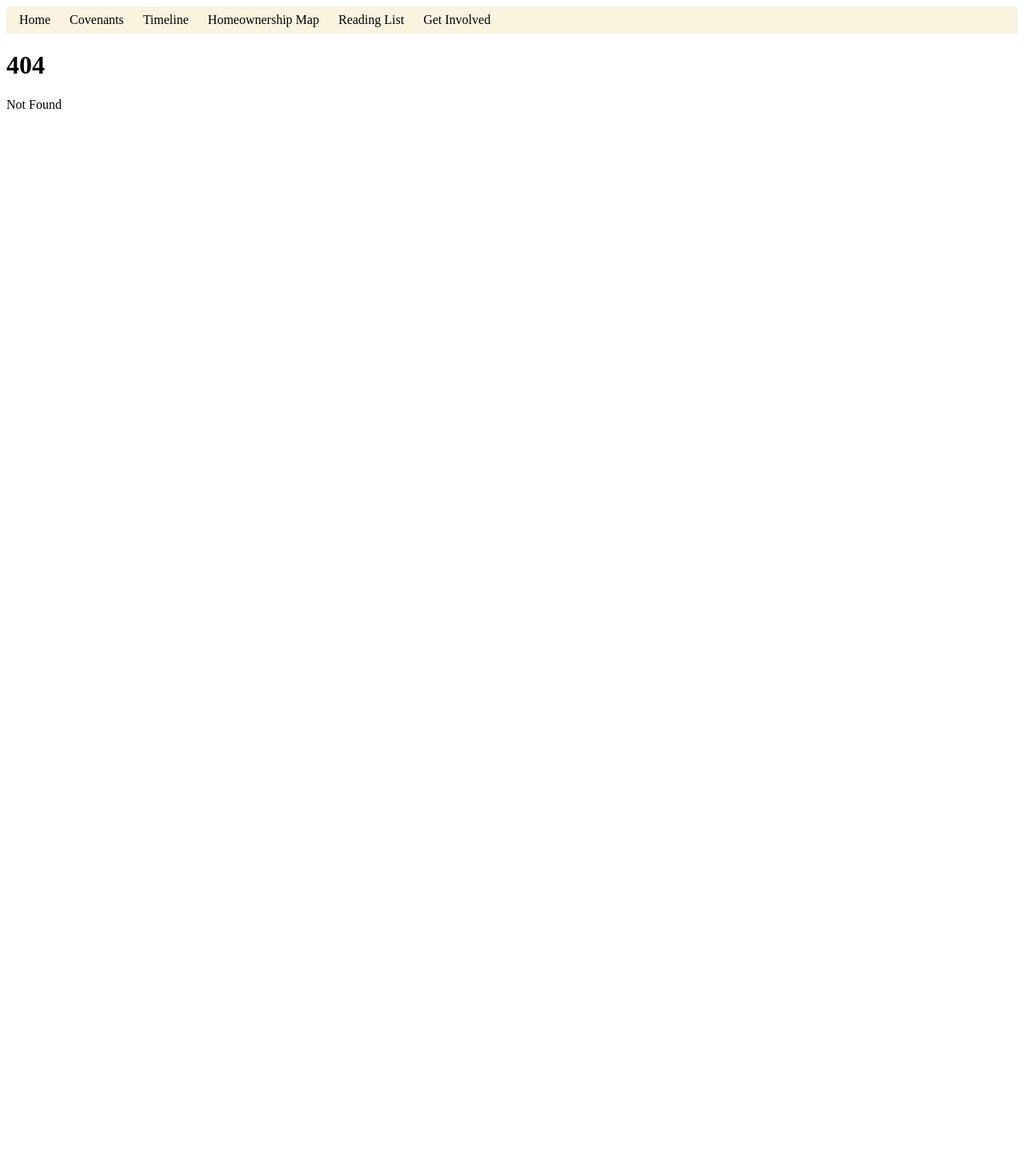
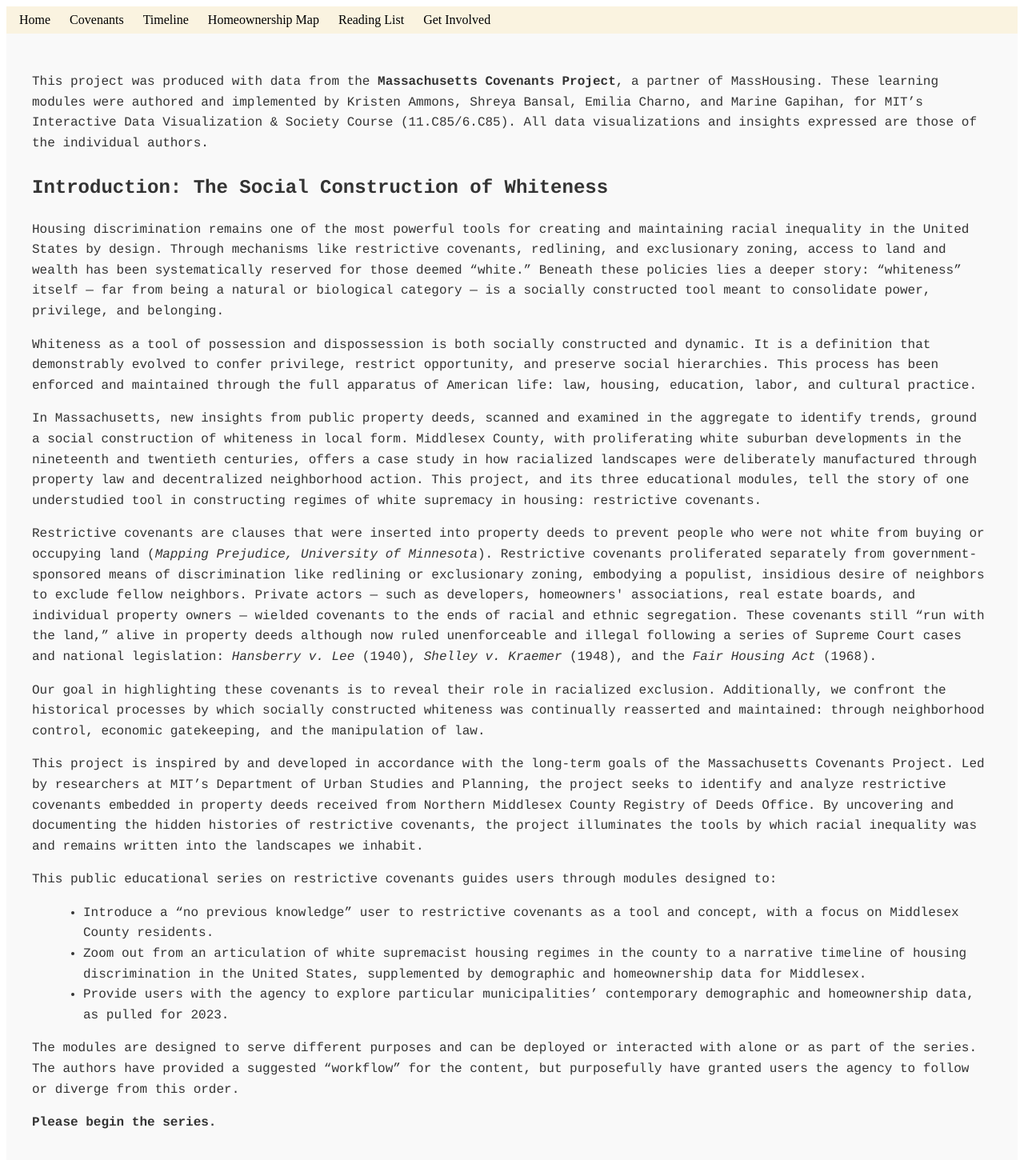
Before and after one commit to kjammons/FP_HOME, a SvelteKit app: page /start_here in a window 1280 px wide. Before the commit this address had no page. Shown: the top 1450 px of the page at 80% size. Before the commit the page ends 800 px from the top, so only its background shows below. Built offline with nearby package versions, Linux system fonts and the light colour scheme.

Commit message:
create start_here page and link functionality

```diff
--- a/src/routes/+page.svelte
+++ b/src/routes/+page.svelte
@@ -10,7 +10,7 @@ let pages=[
   { url: 'reading_list',   title: 'READING LIST', position:{x:680, y:240, width:120, height:30}},
   { url: 'https://dusp.mit.edu/projects/massachusetts-covenants-project#:~:text=This%20research%20project%20is%20systematically,the%20United%20States%3A%20restrictive%20covenants.',
         title: 'GET INVOLVED', position:{x:780, y:520, width:100, height:30} },
-  {url: 'Start Here',               title: 'START\nHERE', position:{x:550, y:360, width:150, height:50, rotate:90}, shape:'circle'},
+  {url: 'start_here',               title: 'START\nHERE', position:{x:550, y:360, width:150, height:50, rotate:90}, shape:'circle'},
 ]
 </script>
 
--- /dev/null
+++ b/src/routes/start_here/+page.svelte
@@ -0,0 +1,70 @@
+<main class="covenants-content">
+    <div>
+      <p>
+        This project was produced with data from the <strong>Massachusetts Covenants Project</strong>, a partner of MassHousing. These learning modules were authored and implemented by Kristen Ammons, Shreya Bansal, Emilia Charno, and Marine Gapihan, for MIT’s Interactive Data Visualization & Society Course (11.C85/6.C85). All data visualizations and insights expressed are those of the individual authors.
+      </p>
+
+      <h2>Introduction: The Social Construction of Whiteness</h2>
+
+      <p>
+        Housing discrimination remains one of the most powerful tools for creating and maintaining racial inequality in the United States by design. Through mechanisms like restrictive covenants, redlining, and exclusionary zoning, access to land and wealth has been systematically reserved for those deemed “white.” Beneath these policies lies a deeper story: “whiteness” itself — far from being a natural or biological category — is a socially constructed tool meant to consolidate power, privilege, and belonging.
+      </p>
+
+      <p>
+        Whiteness as a tool of possession and dispossession is both socially constructed and dynamic. It is a definition that demonstrably evolved to confer privilege, restrict opportunity, and preserve social hierarchies. This process has been enforced and maintained through the full apparatus of American life: law, housing, education, labor, and cultural practice.
+      </p>
+
+      <p>
+        In Massachusetts, new insights from public property deeds, scanned and examined in the aggregate to identify trends, ground a social construction of whiteness in local form. Middlesex County, with proliferating white suburban developments in the nineteenth and twentieth centuries, offers a case study in how racialized landscapes were deliberately manufactured through property law and decentralized neighborhood action. This project, and its three educational modules, tell the story of one understudied tool in constructing regimes of white supremacy in housing: restrictive covenants.
+      </p>
+
+      <p>
+        Restrictive covenants are clauses that were inserted into property deeds to prevent people who were not white from buying or occupying land (<em>Mapping Prejudice, University of Minnesota</em>). Restrictive covenants proliferated separately from government-sponsored means of discrimination like redlining or exclusionary zoning, embodying a populist, insidious desire of neighbors to exclude fellow neighbors. Private actors — such as developers, homeowners' associations, real estate boards, and individual property owners — wielded covenants to the ends of racial and ethnic segregation. These covenants still “run with the land,” alive in property deeds although now ruled unenforceable and illegal following a series of Supreme Court cases and national legislation: <em>Hansberry v. Lee</em> (1940), <em>Shelley v. Kraemer</em> (1948), and the <em>Fair Housing Act</em> (1968).
+      </p>
+
+      <p>
+        Our goal in highlighting these covenants is to reveal their role in racialized exclusion. Additionally, we confront the historical processes by which socially constructed whiteness was continually reasserted and maintained: through neighborhood control, economic gatekeeping, and the manipulation of law.
+      </p>
+
+      <p>
+        This project is inspired by and developed in accordance with the long-term goals of the Massachusetts Covenants Project. Led by researchers at MIT’s Department of Urban Studies and Planning, the project seeks to identify and analyze restrictive covenants embedded in property deeds received from Northern Middlesex County Registry of Deeds Office. By uncovering and documenting the hidden histories of restrictive covenants, the project illuminates the tools by which racial inequality was and remains written into the landscapes we inhabit.
+      </p>
+
+      <p>
+        This public educational series on restrictive covenants guides users through modules designed to:
+      </p>
+
+      <ul>
+        <li>Introduce a “no previous knowledge” user to restrictive covenants as a tool and concept, with a focus on Middlesex County residents.</li>
+        <li>Zoom out from an articulation of white supremacist housing regimes in the county to a narrative timeline of housing discrimination in the United States, supplemented by demographic and homeownership data for Middlesex.</li>
+        <li>Provide users with the agency to explore particular municipalities’ contemporary demographic and homeownership data, as pulled for 2023.</li>
+      </ul>
+
+      <p>
+        The modules are designed to serve different purposes and can be deployed or interacted with alone or as part of the series. The authors have provided a suggested “workflow” for the content, but purposefully have granted users the agency to follow or diverge from this order.
+      </p>
+
+      <p><strong>Please begin the series.</strong></p>
+    </div>
+  </main>
+
+  <style>
+    .covenants-content {
+      font-family: 'Courier', monospace;
+      line-height: 1.6;
+      margin: 0;
+      padding: 2rem;
+      background-color: #f9f9f9;
+      color: #333;
+    }
+
+    .covenants-content h2 {
+      margin-top: 1.5rem;
+      font-size: 1.5rem;
+    }
+
+    .covenants-content ul {
+      margin-left: 1.5rem;
+      list-style-type: disc;
+    }
+  </style>
```
